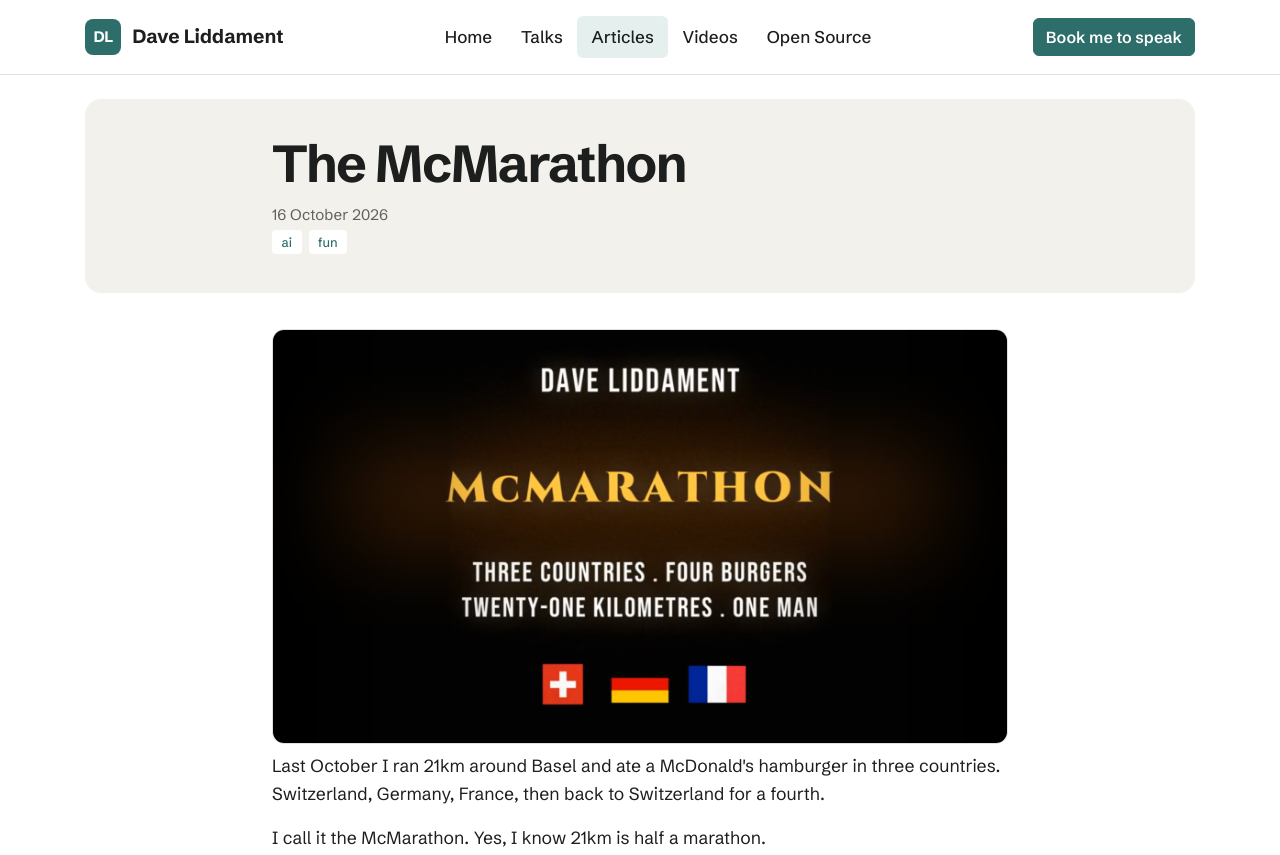
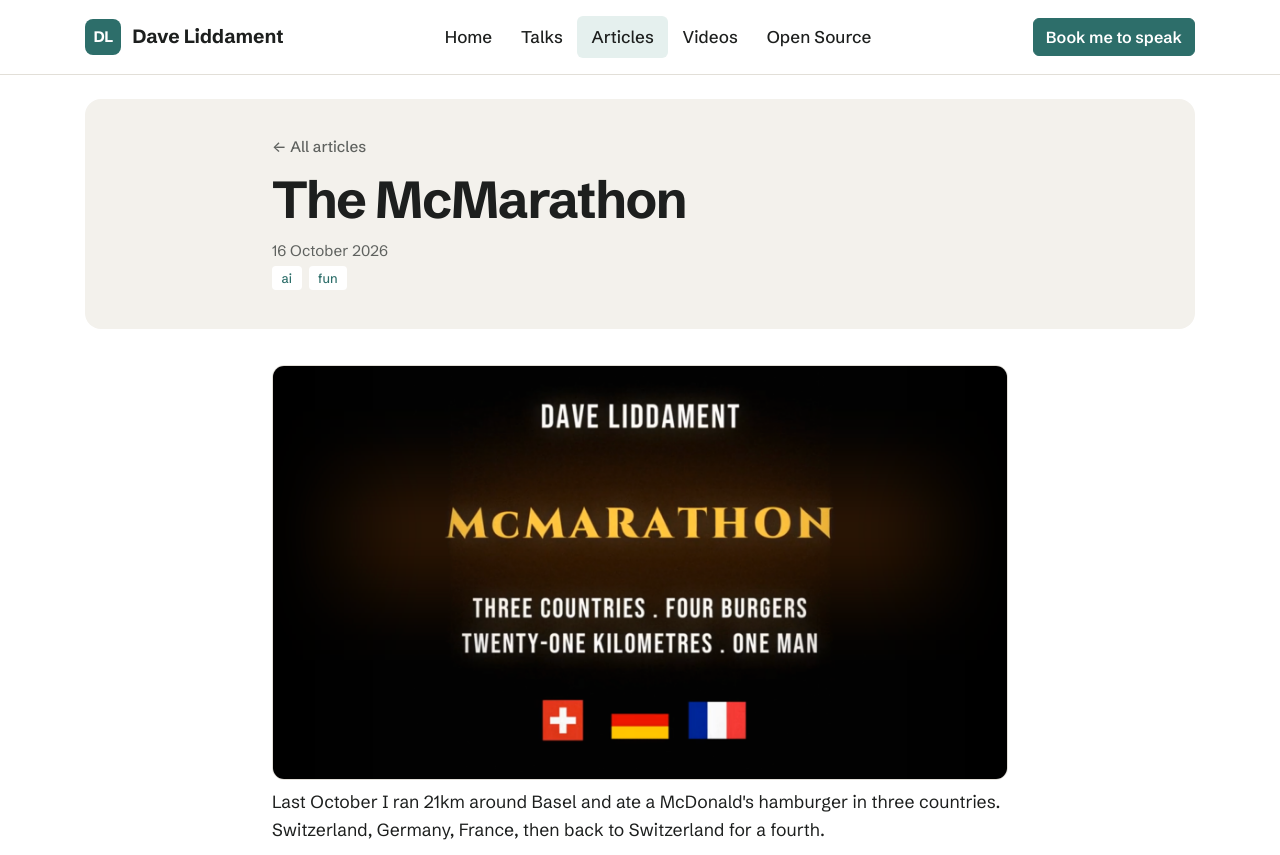
Before and after one commit to DaveLiddament/daveliddament.github.io, a plain HTML site: page articles/mcmarathon/index.html in a window 1280 px wide. Shown: the top 855 px of the page. Drawn offline with Linux system fonts and the light colour scheme.

Commit message:
Update from https://github.com/DaveLiddament/website/commit/5b095a3a4f923b1522cca842b680289005218303

```diff
--- a/articles/mcmarathon/index.html
+++ b/articles/mcmarathon/index.html
@@ -82,6 +82,7 @@
 
 
     <header class="page-head page-head-article">
+        <a class="back-link" href="../../articles"><span aria-hidden="true">&larr;</span> All articles</a>
         <h1>The McMarathon</h1>
         <p class="page-head-meta">16 October 2026
                             <br>
--- a/css/custom.css
+++ b/css/custom.css
@@ -624,6 +624,19 @@ hr {
     grid-column: full;
 }
 
+.back-link {
+    display: block;
+    margin-bottom: 0.75rem;
+    color: var(--muted);
+    font-size: 0.95rem;
+    font-weight: 500;
+}
+
+.back-link:hover {
+    color: var(--accent);
+    text-decoration: none;
+}
+
 /* Line the article title up with the centred text column below it. */
 .page-head.page-head-article > * {
     max-width: 46rem;
```
Also changed, not shown: articles/adding-phpstan-to-existing-projects/index.html (+1 -0 lines), articles/converting-php-engine-to-rust/index.html (+1 -0 lines), articles/introducing-injectable-version-attribute/index.html (+1 -0 lines), articles/introducing-must-use-result-attribute/index.html (+1 -0 lines), articles/introducing-namespace-visibility-attribute/index.html (+1 -0 lines), articles/introducing-php-language-extensions-library/index.html (+1 -0 lines), articles/introducing-phpstan-effect-system/index.html (+1 -0 lines), articles/introducing-phpstan-rule-test-helper/index.html (+1 -0 lines), articles/introducing-restrict-trait-to-attribute/index.html (+1 -0 lines), articles/introducing-sarb/index.html (+1 -0 lines), articles/introducing-test-splitter/index.html (+1 -0 lines), articles/introducing-test-tag-attribute/index.html (+1 -0 lines), articles/introducing-the-friend-attribute-in-php-creational-design-patterns-example/index.html (+1 -0 lines), articles/php-generics-standard/index.html (+1 -0 lines), 4 more files.
